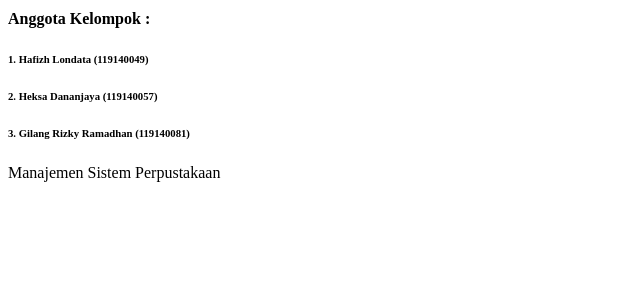
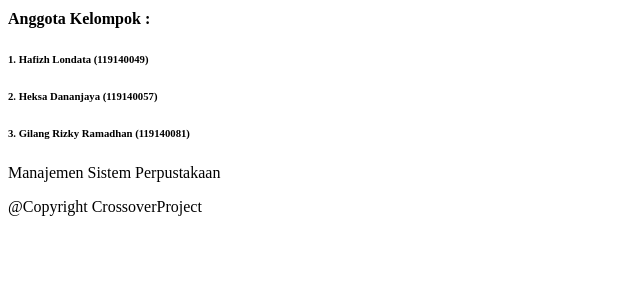
Before and after one commit to HafizhL15/Library-Management-System, a Django app: page / in a window 1280 px wide. Shown: the part 254-554 px from the top of the page, without its empty margins (0-640 px from the left). Run offline with Django 3.2, Linux system fonts and the light colour scheme; some libraries are stand-ins or nearby versions.

Commit message:
Update index.html

```diff
--- a/Tubes/templates/index.html
+++ b/Tubes/templates/index.html
@@ -56,6 +56,7 @@
         <h6>2. Heksa Dananjaya        (119140057)</h6>
         <h6>3. Gilang Rizky Ramadhan  (119140081)</h6>
         <p>Manajemen Sistem Perpustakaan</p>
+        <p>@Copyright CrossoverProject</p>
 
       </div>
         </div>
```
